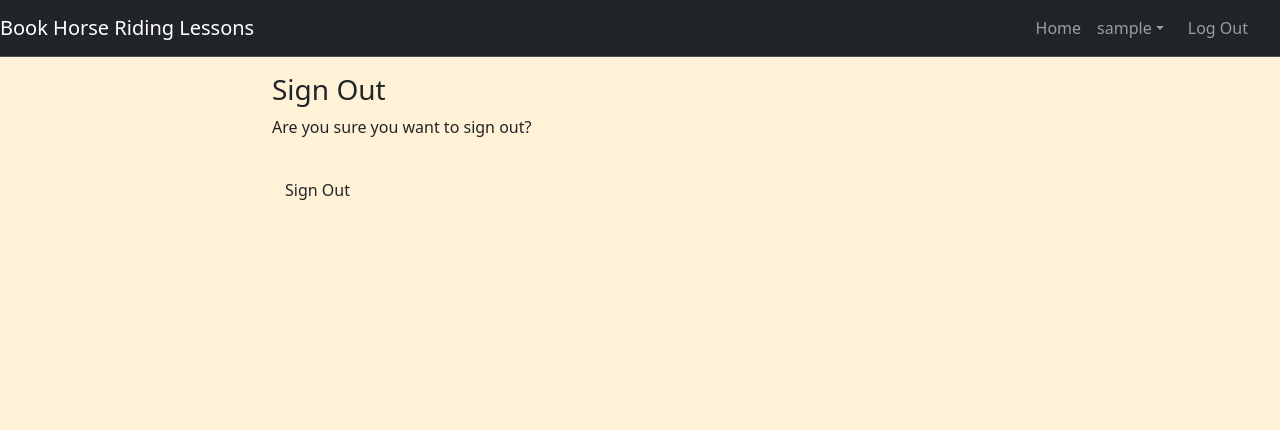
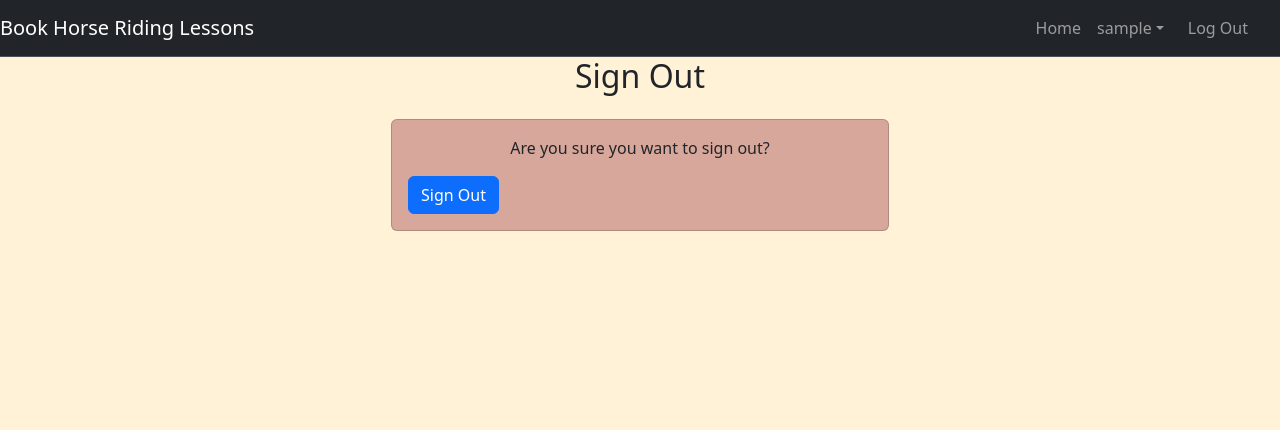
Before and after one commit to Soro82/book-horse-riding-lesson, a Django app: page /accounts/logout/ in a window 1280 px wide. Shown: the top 430 px of the page. Run offline with Django 4.2, Linux system fonts and the light colour scheme; the visitor is signed in with stand-in values (Sample User, id 1).

Commit message:
update style on logout.html

```diff
--- a/templates/account/login.html
+++ b/templates/account/login.html
@@ -23,7 +23,7 @@
                         {% if redirect_field_value %}
                         <input type="hidden" name="{{ redirect_field_name }}" value="{{ redirect_field_value }}" />
                         {% endif %}
-                        <button class="btn btn-primary" type="submit">{% trans "Sign In" %}</button>
+                        <button class="btn btn-success" type="submit">{% trans "Sign In" %}</button>
                     </form>
                 </div>
             </div>
--- a/templates/account/logout.html
+++ b/templates/account/logout.html
@@ -6,24 +6,26 @@
 
 {% block content %}
 <div class="container">
-    <div class="row">
-        <div class="col-md-8 mt-3 offset-md-2">
-            <h3>{% trans "Sign Out" %}</h3>
-
+    <div class="row justify-content-center">
+        <div class="col-md-6">
+            <h2 class="text-center">{% trans "Sign Out" %}</h3>
+            <div class="card">
+                <div class="card-body">
+                    <div class="card-text text-center">
                         <p>{% trans 'Are you sure you want to sign out?' %}</p>
                     </div>
-    </div>
-    <div class="row">
-        <div class="col-md-8 mt-3 offset-md-2">
-
                     <form method="post" action="{% url 'account_logout' %}">
                         {% csrf_token %}
                         {% if redirect_field_value %}
                         <input type="hidden" name="{{ redirect_field_name }}" value="{{ redirect_field_value }}" />
                         {% endif %}
-                <button class="btn btn-signup right" type="submit">{% trans 'Sign Out' %}</button>
+                        <button class="btn btn-primary" type="submit">{% trans 'Sign Out' %}</button>
                     </form>
                 </div>
             </div>
+
+        </div>
+    </div>
+
 </div>
 {% endblock %}
```
Lines whose indentation alone changed are shown as unchanged.
